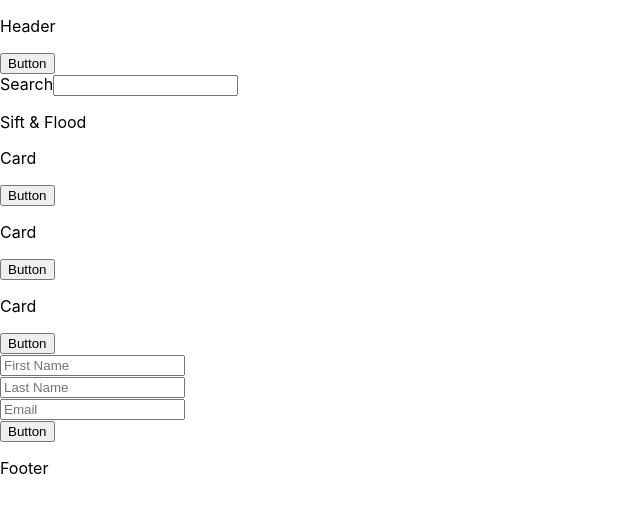
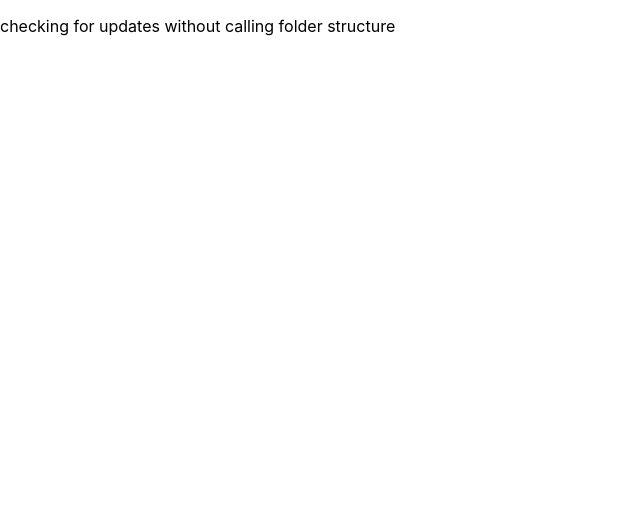
Before and after one commit to Katherine-am/amplify-app, a React (Create React App) app: page / in a window 1280 px wide. Shown: the top 512 px of the page, without its empty margins (0-640 px from the left). Built offline with nearby package versions, Linux system fonts and the light colour scheme.

Commit message:
trying to build without component folder

```diff
--- a/src/App.js
+++ b/src/App.js
@@ -8,9 +8,10 @@ import Footer from './components/Organisms/Footer';
 function App() {
   return (
     <div>
-      <Header />
+      {/* <Header />
       <Main />
-      <Footer />
+      <Footer /> */}
+      <p>checking for updates without calling folder structure</p>
     </div>
   );
 }
```
